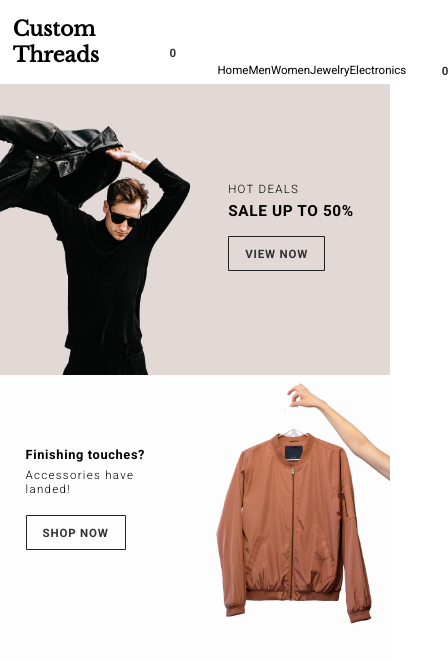
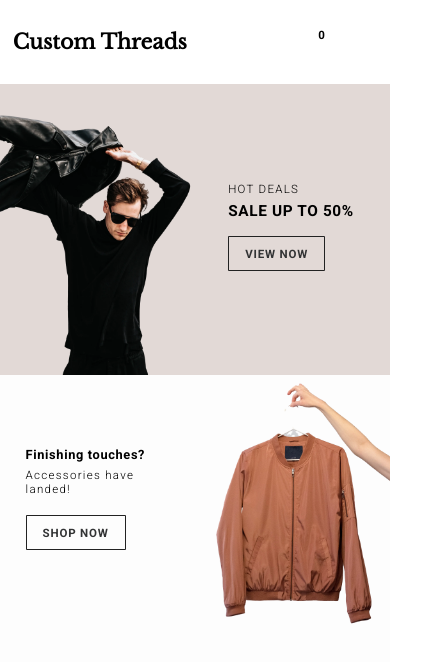
Before and after one commit to developedbygeo/Custom-threads, a React (Create React App) app: page / in a window 390 px wide. Shown: the top 662 px of the page, 448 px wide, since content can reach past the window. Built offline with nearby package versions, Linux system fonts and the light colour scheme; no server answers; some icons are missing.

Commit message:
style: making header responsive and adding styling to the navs

```diff
--- a/src/components/Header/Header.styled.js
+++ b/src/components/Header/Header.styled.js
@@ -1,11 +1,13 @@
 import styled from 'styled-components';
-import { flexMixin } from '../shared/mixins';
+
+import { flexMixin, gridMixin, colorInteract, showActive } from '../shared/mixins';
+import { devices } from '../shared/breakpoints';
 
 const StyledHeader = styled.header`
   width: 100vw;
   height: 10vh;
   position: relative;
-  padding: 2rem;
+  padding: 0 2rem;
   ${flexMixin('space-evenly', 'center', 'row')};
   & > a {
     flex: 2;
@@ -28,23 +30,56 @@ const StyledHeader = styled.header`
     outline: none;
     background: transparent;
     min-width: 5.5rem;
-    min-height: 5.5rem;
+    min-height: 7.5rem;
     font-size: 1.8rem;
     transition: all 150ms ease-in-out;
     ${flexMixin('center', 'center', 'row')}
-    color: ${({ theme }) => theme.colors.mainText};
-    &:hover {
-      color: ${({ theme }) => theme.colors.activeNav};
-    }
   }
-  svg {
+  button,
+  a:not(.logo) {
+    ${colorInteract()}
+  }
+  .active {
+    ${showActive()}
+  }
+  svg,
+  span {
+    width: 100%;
+    height: 100%;
     min-width: 2rem;
     min-height: 2rem;
-    max-width: 65%;
+    max-width: 4rem;
     max-height: 80%;
   }
   .bag {
-    max-width: 60%;
+    max-width: 4.5rem;
+  }
+  .total {
+    margin-left: 1rem;
+  }
+
+  @media screen and (max-width: 900px) {
+    .desktopNav {
+      display: none;
+    }
+  }
+  @media screen and (min-width: 900px) {
+    .mobileNav {
+      display: none;
+    }
+    .desktopNav {
+      ${flexMixin('space-between', 'center', 'row')};
+      flex: 3.5;
+      & > div {
+        ${flexMixin('space-evenly', 'center', 'row')};
+        gap: 2rem;
+        &:not(.desktopNavCtrl) {
+          height: 8vh;
+          border: 2px solid ${({ theme }) => theme.colors.heroBg};
+          border-inline: none;
+        }
+      }
+    }
   }
 `;
 
```
